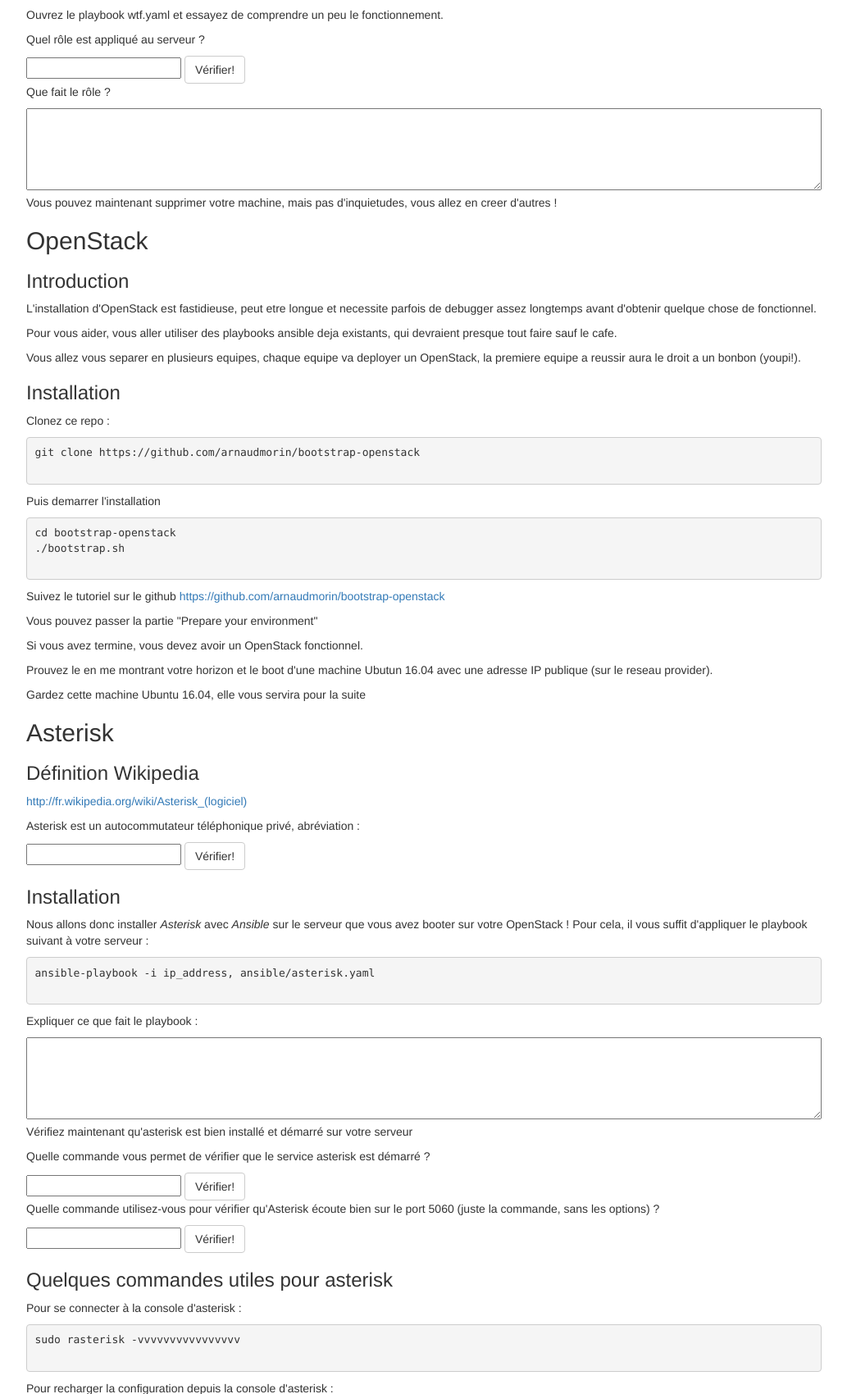
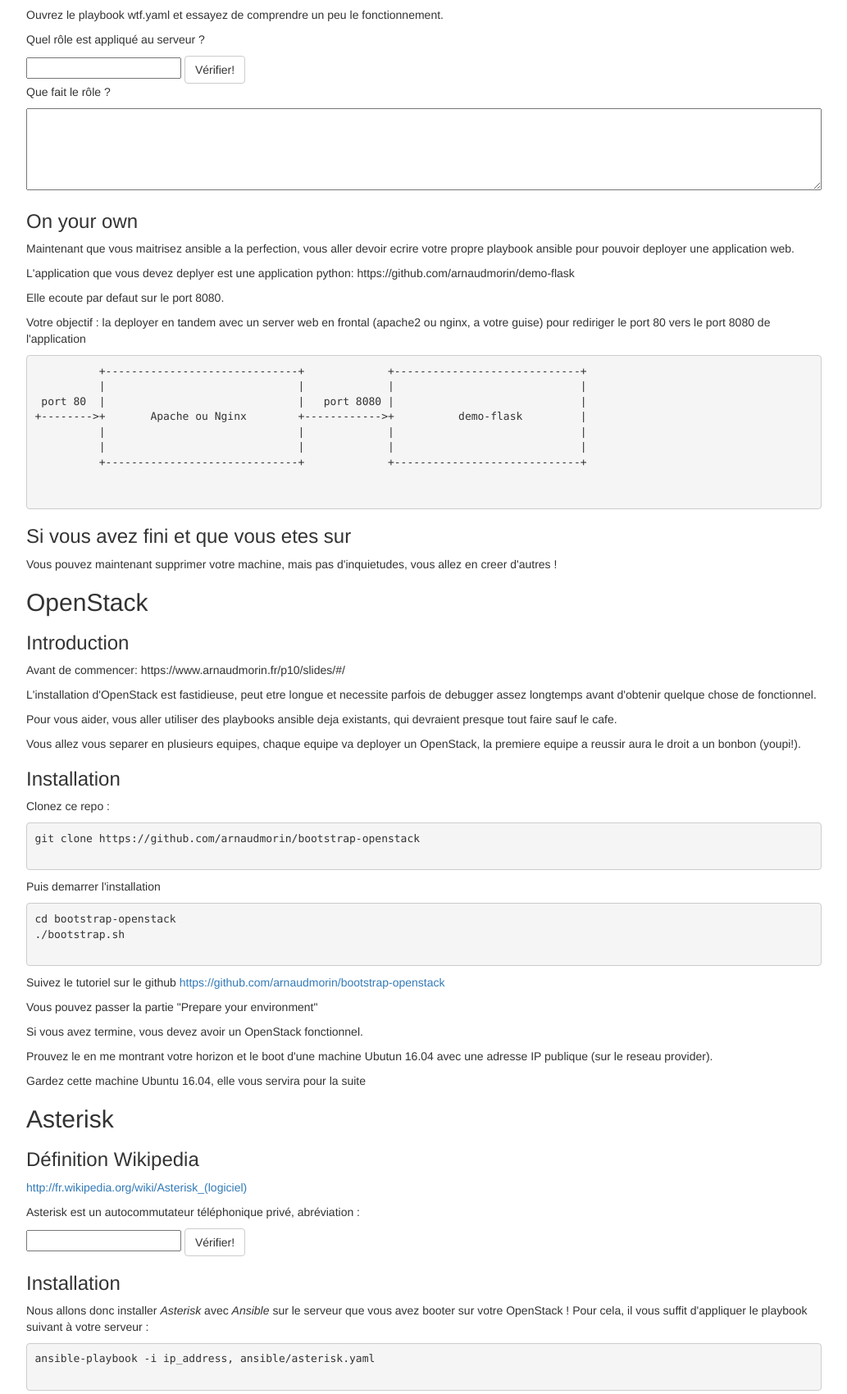
Before and after one commit to arnaudmorin/isen-tp-openstack, a PHP site: page / in a window 1280 px wide. Shown: the part 4164-5864 px from the top of the page at 82% size, without its empty margins (123-1156 px from the left). Run offline with PHP 8.4, Linux system fonts and the light colour scheme.

Commit message:
Up
Signed-off-by: Arnaud Morin <arnaud.morin@gmail.com>

```diff
--- a/index.php
+++ b/index.php
@@ -206,6 +206,25 @@ ansible-playbook -i ip_address, -vvv ansible/wtf.yaml
     <p>Que fait le rôle ?</p>
     <textarea></textarea>
 
+<h3>On your own</h3>
+    <p>Maintenant que vous maitrisez ansible a la perfection, vous aller devoir ecrire votre propre playbook ansible pour pouvoir deployer une application web.</p>
+    <p>L'application que vous devez deplyer est une application python: https://github.com/arnaudmorin/demo-flask</p>
+    <p>Elle ecoute par defaut sur le port 8080.</p>
+    <p>Votre objectif : la deployer en tandem avec un server web en frontal (apache2 ou nginx, a votre guise) pour rediriger le port 80 vers le port 8080 de l'application</p>
+
+    <pre>
+          +------------------------------+             +-----------------------------+
+          |                              |             |                             |
+ port 80  |                              |   port 8080 |                             |
++-------->+       Apache ou Nginx        +------------>+          demo-flask         |
+          |                              |             |                             |
+          |                              |             |                             |
+          +------------------------------+             +-----------------------------+
+
+    </pre>
+    <p></p>
+
+<h3>Si vous avez fini et que vous etes sur</h3>
     <p>Vous pouvez maintenant supprimer votre machine, mais pas d'inquietudes, vous allez en creer d'autres !</p>
 
 <!------------------------------------------------------
@@ -213,6 +232,7 @@ OpenStack
 ------------------------------------------------------->
 <h2>OpenStack</h2>
 <h3>Introduction</h3>
+    <p>Avant de commencer: https://www.arnaudmorin.fr/p10/slides/#/ </p>
     <p>L'installation d'OpenStack est fastidieuse, peut etre longue et necessite parfois de debugger assez longtemps avant d'obtenir quelque chose de fonctionnel.</p>
     <p>Pour vous aider, vous aller utiliser des playbooks ansible deja existants, qui devraient presque tout faire sauf le cafe.</p>
     <p>Vous allez vous separer en plusieurs equipes, chaque equipe va deployer un OpenStack, la premiere equipe a reussir aura le droit a un bonbon (youpi!).</p>
```
